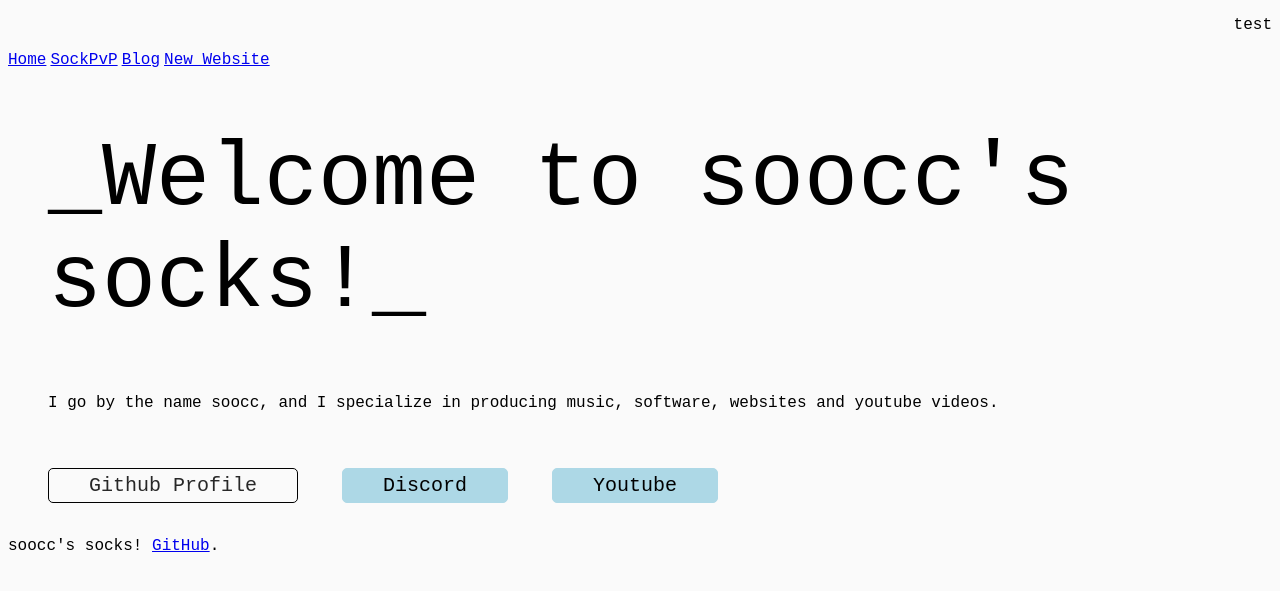
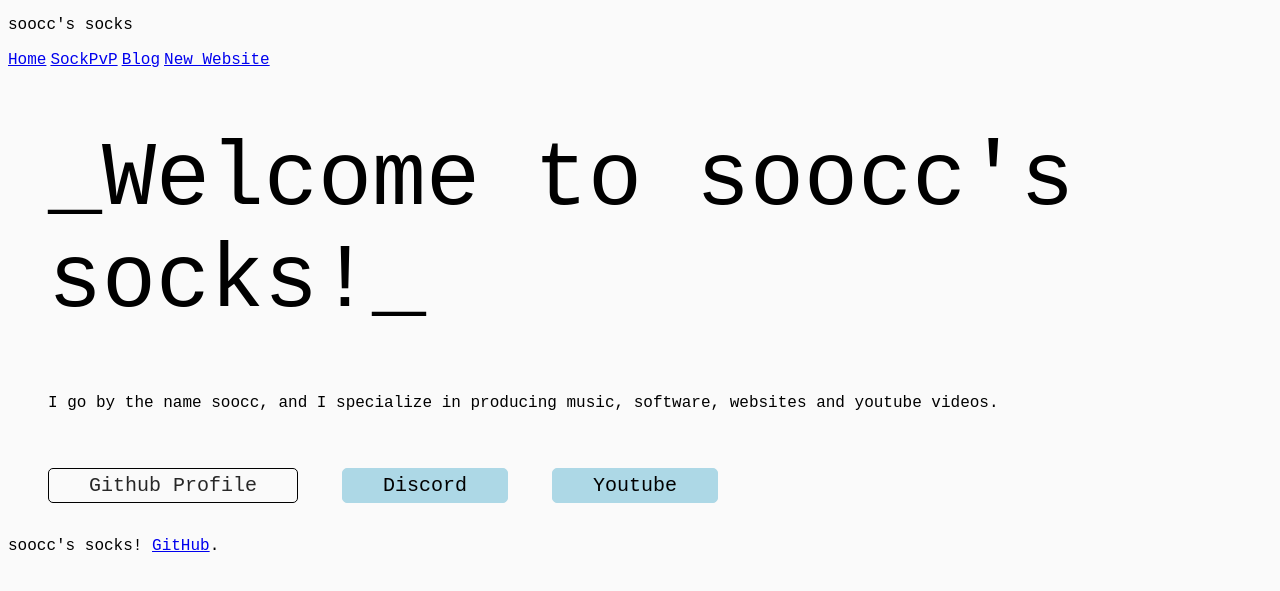
Before and after one commit to soocc/sooccsocks2, a Jekyll site: the page built from index.html, in a window 1280 px wide. Shown: the top 591 px of the page. Built offline with Jekyll 4.4.1, drawn with Linux system fonts in a browser that asks for light colours.

Commit message:
Update default.html

```diff
--- a/_layouts/default.html
+++ b/_layouts/default.html
@@ -6,7 +6,7 @@
     <link rel="stylesheet" href="styles/styles.css">
   </head>
   <body>
-    <p class="align-right">test</p>
+    <p>soocc's socks</p>
     <a class="align-right" href="https://soocc.github.io">Home</a>
     <a class="align-right" href="https://soocc.github.io/sockpvp">SockPvP</a>
     <a class="align-right" href="https://soocc.github.io/blog">Blog</a>
```
